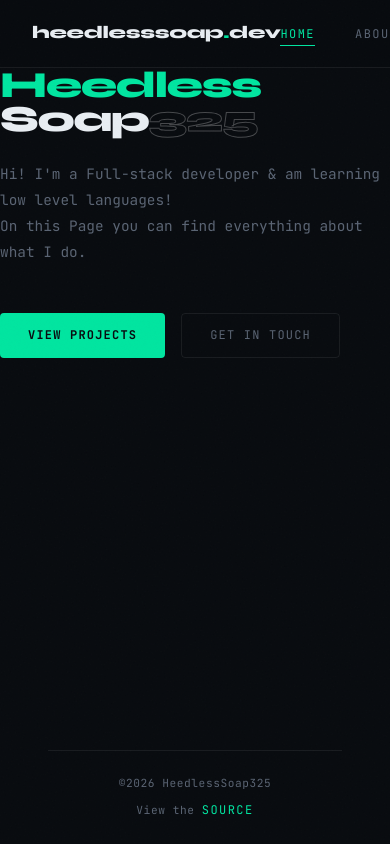
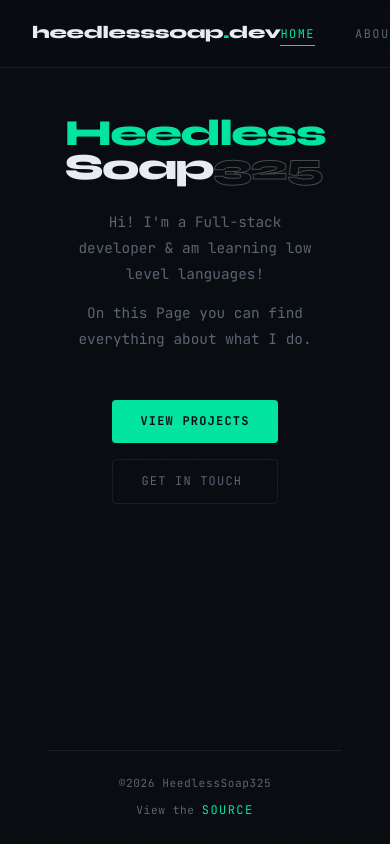
Before and after one commit to HeedlessSoap325/svelte-portfolio, a SvelteKit app: page / in a window 390 px wide. Built offline with nearby package versions, Linux system fonts and the light colour scheme.

Commit message:
feat: build mobile home page

```diff
--- a/src/routes/+page.svelte
+++ b/src/routes/+page.svelte
@@ -7,10 +7,10 @@
 		<span class="accent">Heedless</span><br>
 		<span class="white">Soap<span class="stroke">325</span></span>
 	</h1>
-	<p class="home-subtitle">
-		Hi! I'm a Full-stack developer & am learning low level languages!<br>
-		On this Page you can find everything about what I do.
-	</p>
+	<div class="home-subtitle">
+		<p class="subtitle">Hi! I'm a Full-stack developer & am learning low level languages!</p>
+		<p class="subtitle">On this Page you can find everything about what I do.</p>
+	</div>
 	<div class="home-actions">
 		<a href={resolve("/projects")} class="btn btn-accent">View Projects</a>
 		<a href={resolve("/contact")}  class="btn btn-stroke">Get in touch</a>
@@ -27,6 +27,7 @@
 	}
 
 	.home-title {
+		margin-top: 1rem;
 		font-family: var(--display);
 		font-weight: 800;
 		font-size: clamp(2.3rem, 8vw, 6rem);
@@ -45,7 +46,9 @@
 	}
 
 	.home-subtitle {
-		font-size: 0.9rem;
+		display: flex;
+		flex-direction: column;
+		font-size: 1rem;
 		color: var(--muted);
 		max-width: 450px;
 		line-height: 1.8;
@@ -97,4 +100,26 @@
 		border-color: rgba(255,255,255,0.2);
 		transform: translateY(-2px);
 	}
+
+	@media (max-width: 640px) {
+		.home-title {
+			margin-top: 3rem;
+		}
+
+		.home-content {
+			align-items: center;
+		}
+
+		.home-subtitle {
+			font-size: 0.9rem;
+			max-width: 250px;
+			text-align: center;
+			margin-bottom: 3rem;
+			gap: 0.8rem;
+		}
+
+		.home-actions {
+			flex-direction: column;
+		}
+	}
 </style>
```
